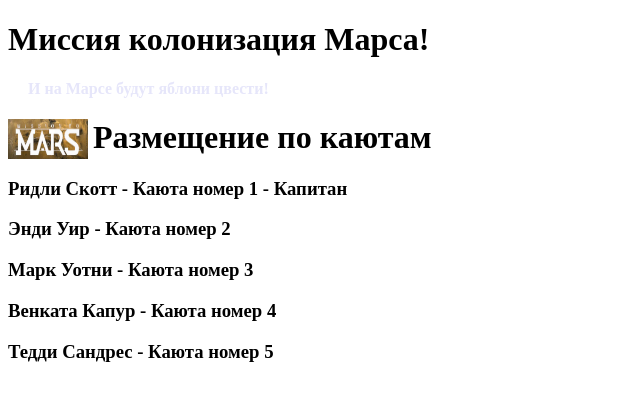
After one commit to su-andrey/flask, a Flask app: page /distribution in a window 1280 px wide. The commit adds this page. Shown: the top 401 px of the page, without its empty margins (0-640 px from the left). Run offline with Flask 2, Linux system fonts and the light colour scheme.

Commit message:
По каютам!

```diff
--- a/main.py
+++ b/main.py
@@ -1,10 +1,11 @@
 from flask import Flask, render_template
 from flask_wtf import FlaskForm
-from wtforms import StringField, PasswordField, BooleanField, SubmitField
+from wtforms import StringField, PasswordField, SubmitField
 from wtforms.validators import DataRequired
 
 app = Flask(__name__)
 app.config['SECRET_KEY'] = 'yandexlyceum_secret_key'
+
 
 @app.route('/')
 def start():
@@ -66,5 +67,11 @@ def login():
     return render_template('login.html', title='Аварийный доступ', form=form)
 
 
+@app.route('/distribution')
+def distribution():
+    names = ['Ридли Скотт', 'Энди Уир', 'Марк Уотни', 'Венката Капур', 'Тедди Сандрес']
+    return render_template('distribution.html', name=names)
+
+
 if __name__ == '__main__':
     app.run(port=8080, host='127.0.0.1')
--- /dev/null
+++ b/templates/distribution.html
@@ -0,0 +1,8 @@
+{% extends "index.html" %}
+
+{% block content %}
+<h1>Размещение по каютам</h1>
+{% for item in name %}
+        <h3>{{item}} - Каюта номер {{loop.index}} {% if loop.first %}- Капитан{% endif %}</h3>
+{% endfor %}
+{% endblock %}
--- a/templates/list_prof.html
+++ b/templates/list_prof.html
@@ -6,5 +6,5 @@
     {% for item in profs %}
         <li>{{item}}</li>
     {% endfor %}
-    </>
+    </ol>
 {% endblock %}
```
